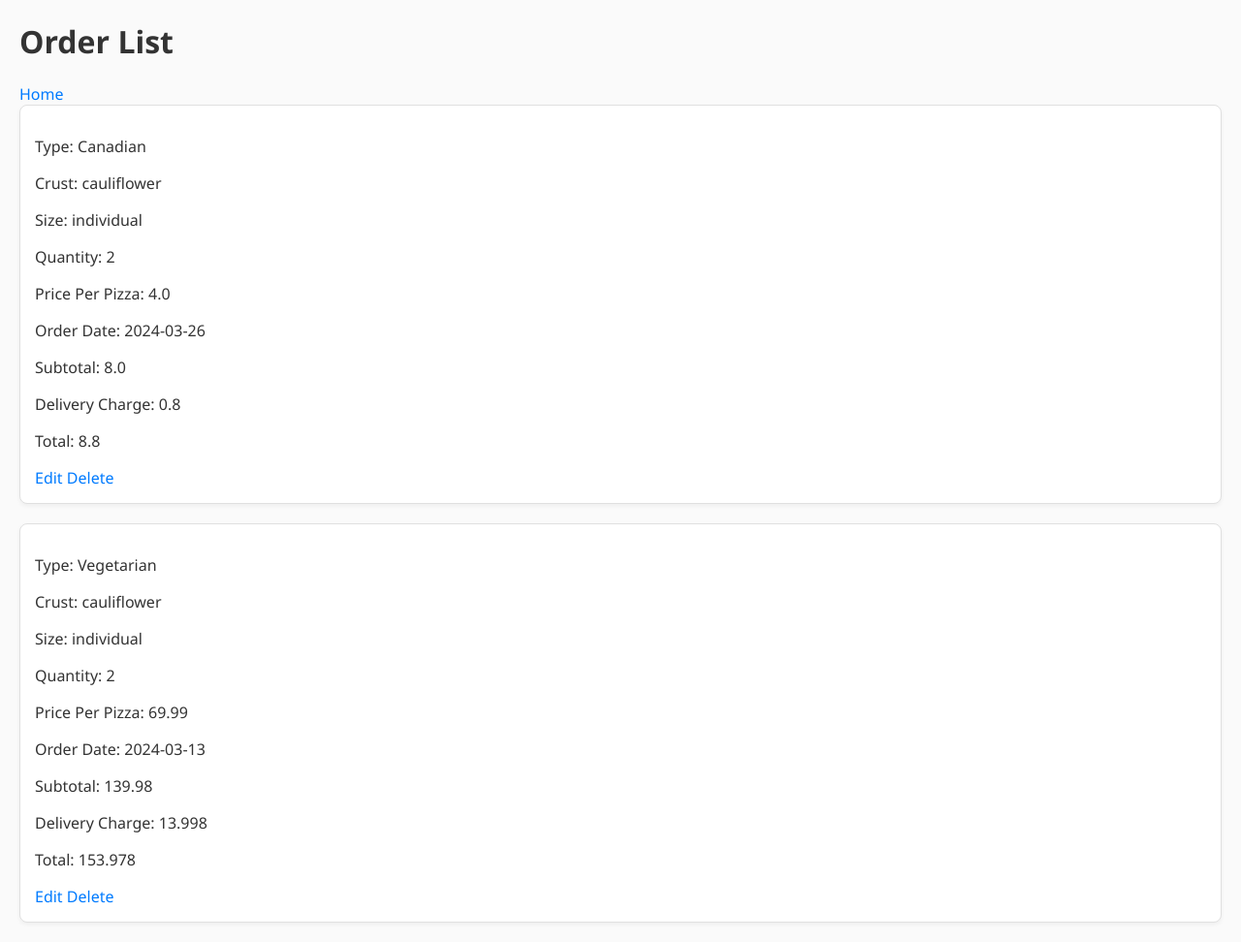
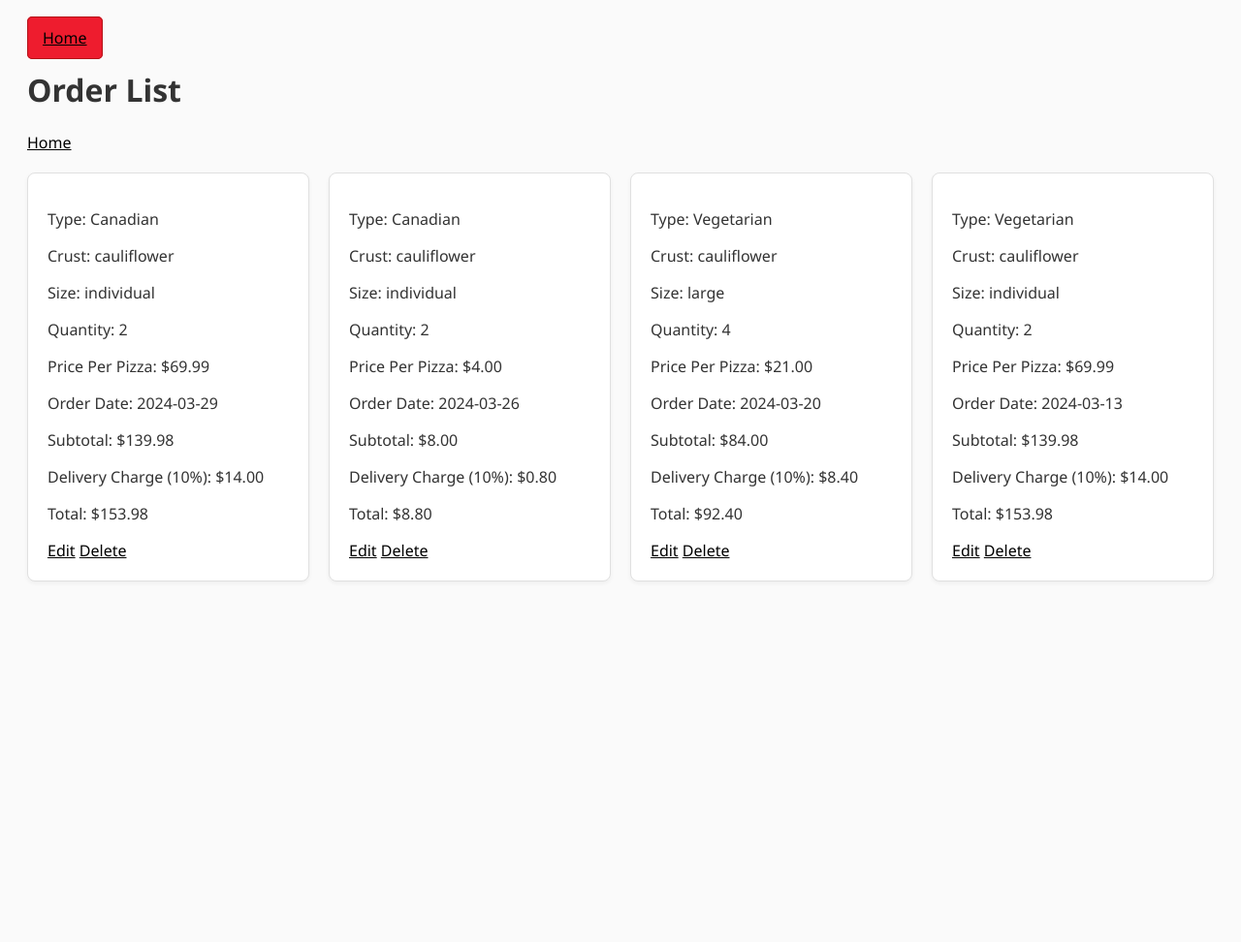
Before and after one commit to joshgervais/joshgervais-256A02, a Flask app: page /orders in a window 1280 px wide. Shown: the whole page at 97% size. After the commit the page ends 600 px from the top, so only its background shows below. Run offline with Flask 3, Linux system fonts and the light colour scheme; the visitor is signed in with stand-in values (Sample User, id 1).

Commit message:
styling improved

```diff
--- a/app.py
+++ b/app.py
@@ -1,3 +1,14 @@
+"""
+ITAS 256 - Web Development II
+Assignment 2 – Flask Web Server for Pizza Delivery Service
+Josh Gervais
+
+This application is a Flask web server designed for a basic pizza delivery service
+
+The web server operates on port 8888 and is accessible at http://localhost:8888
+
+"""
+
 from flask import Flask, render_template, url_for, flash, redirect, session, request
 from functools import wraps
 from forms import LoginForm, RegistrationForm, OrderForm
@@ -6,10 +17,12 @@ from data_handler import add_user, load_data, add_pizza_order, update_pizza_orde
 app = Flask(__name__)
 app.config['SECRET_KEY'] = 'very_secret_key'
 
+# Route for home page
 @app.route('/')
 def index():
     return 'Welcome to the Pizza Delivery Service!'
 
+# Route for handling login with form validation and session management
 @app.route('/login', methods=['GET', 'POST'])
 def login():
     form = LoginForm()
@@ -24,6 +37,7 @@ def login():
             flash('Login Unsuccessful. Please check email and password', 'danger')
     return render_template('login.html', title='Login', form=form)
 
+# Route for new user registration
 @app.route('/register', methods=['GET', 'POST'])
 def register():
     form = RegistrationForm()
@@ -33,6 +47,7 @@ def register():
         return redirect(url_for('login'))
     return render_template('register.html', title='Register', form=form)
 
+# Decorator to enforce login required
 def login_required(f):
     @wraps(f)
     def decorated_function(*args, **kwargs):
@@ -42,6 +57,7 @@ def login_required(f):
         return f(*args, **kwargs)
     return decorated_function
 
+# Decorator to enforce specific roles for access
 def role_required(role):
     def wrapper(f):
         @wraps(f)
@@ -53,13 +69,20 @@ def role_required(role):
         return decorated_function
     return wrapper
 
+# Route to display orders with price formatting
 @app.route('/orders')
 @login_required
 def orders():
     orders = load_data('pizzaorders.json')
     sorted_orders = sorted(orders, key=lambda x: x['order_date'], reverse=True)
+    for order in sorted_orders:
+        order['price_per_formatted'] = f"${order['price_per']:.2f}"
+        order['subtotal_formatted'] = f"${(order['quantity'] * order['price_per']):.2f}"
+        order['delivery_charge_formatted'] = f"${(order['quantity'] * order['price_per']) * 0.1:.2f}"
+        order['total_formatted'] = f"${(order['quantity'] * order['price_per']) * 1.1:.2f}"
     return render_template('orders.html', orders=sorted_orders)
 
+# Route for adding or editing pizza orders
 @app.route('/pizza', methods=['GET', 'POST'])
 @login_required
 def add_pizza():
@@ -70,20 +93,19 @@ def add_pizza():
     form.size.choices = [(item, item) for item in init_data['size']]
 
     if form.validate_on_submit():
-        order_date_str = form.order_date.data.strftime('%Y-%m-%d')
-        add_pizza_order(form.type.data, form.crust.data, form.size.data, form.quantity.data, form.price_per.data, order_date_str)
+        add_pizza_order(form.type.data, form.crust.data, form.size.data, form.quantity.data, form.price_per.data, form.order_date.data.strftime('%Y-%m-%d'))
         flash('Your order has been placed!', 'success')
         return redirect(url_for('orders'))
 
     return render_template('add_order.html', title='New Order', form=form)
 
+# Route for editing orders, accessible by staff
 @app.route('/edit_order/<int:order_id>', methods=['GET', 'POST'])
 @login_required
 @role_required('s')
 def edit_order(order_id):
-    orders = load_data('pizzaorders.json')
-    order_to_edit = next((order for order in orders if order['id'] == order_id), None)
-    if order_to_edit is None:
+    order_to_edit = next((order for order in load_data('pizzaorders.json') if order['id'] == order_id), None)
+    if not order_to_edit:
         flash('Order not found.', 'danger')
         return redirect(url_for('orders'))
 
@@ -97,8 +119,10 @@ def edit_order(order_id):
         update_pizza_order(order_id, form.type.data, form.crust.data, form.size.data, form.quantity.data, form.price_per.data, form.order_date.data.strftime('%Y-%m-%d'))
         flash('Order updated successfully!', 'success')
         return redirect(url_for('orders'))
+
     return render_template('edit_order.html', form=form, order_id=order_id)
 
+# Route for order deletion
 @app.route('/delete_order/<int:order_id>', methods=['POST'])
 @login_required
 @role_required('s')
@@ -106,26 +130,24 @@ def delete_order(order_id):
     delete_pizza_order(order_id)
     flash('Order deleted successfully!', 'success')
     return redirect(url_for('orders'))
+
+# Confirmation dialog for order deletion
 @app.route('/confirm_delete', methods=['GET', 'POST'])
 @login_required
 @role_required('s')
 def confirm_delete():
-    if request.method == 'GET':
-        order_id = request.args.get('order_id', type=int)
-    else:
-        order_id = request.form.get('order_id', type=int)
+    order_id = request.args.get('order_id', type=int) if request.method == 'GET' else request.form.get('order_id', type=int)
 
-    if order_id is None:
+    if not order_id:
         flash('Order ID is missing.', 'danger')
         return redirect(url_for('orders'))
 
-    # Now 'order_id' is correctly obtained for both GET and POST methods
     if request.method == 'POST' and request.form.get('confirm') == 'Yes':
         delete_pizza_order(order_id)
         flash('Order deleted successfully!', 'success')
+        return redirect(url_for('orders'))
 
-    return redirect(url_for('orders')) if request.method == 'POST' else render_template('confirm_delete.html', order_id=order_id)
-
+    return render_template('confirm_delete.html', order_id=order_id) if request.method == 'GET' else redirect(url_for('orders'))
 
 if __name__ == '__main__':
     app.run(host='0.0.0.0', port=8888, debug=True)
--- a/data/pizzaorders.json
+++ b/data/pizzaorders.json
@@ -16,5 +16,23 @@
         "quantity": 2,
         "price_per": 4.0,
         "order_date": "2024-03-26"
+    },
+    {
+        "id": 4,
+        "type": "Vegetarian",
+        "crust": "cauliflower",
+        "size": "large",
+        "quantity": 4,
+        "price_per": 21.0,
+        "order_date": "2024-03-20"
+    },
+    {
+        "id": 5,
+        "type": "Canadian",
+        "crust": "cauliflower",
+        "size": "individual",
+        "quantity": 2,
+        "price_per": 69.99,
+        "order_date": "2024-03-29"
     }
 ]
--- a/static/style.css
+++ b/static/style.css
@@ -1,88 +1,88 @@
+/* Base layout and typography */
 body {
     font-family: 'Segoe UI', Tahoma, Geneva, Verdana, sans-serif;
     background-color: #fafafa;
     color: #333;
-    margin: 20px;
+    padding: 20px;
     font-size: 16px;
 }
 
+/* Form styling */
 form {
     background: #fff;
-    padding: 30px;
+    padding: 20px;
     border-radius: 8px;
     box-shadow: 0 4px 6px rgba(0, 0, 0, 0.1);
     max-width: 400px;
     margin: 20px auto;
 }
 
+/* Responsive grid layout for orders */
+.order-container {
+    display: grid;
+    grid-template-columns: repeat(auto-fill, minmax(250px, 1fr));
+    gap: 20px;
+    margin-top: 20px;
+}
+
+/* Order card styling */
 .order {
     background: #fff;
     border: 1px solid #e0e0e0;
-    padding: 15px;
-    margin-bottom: 20px;
+    padding: 20px;
     border-radius: 8px;
     box-shadow: 0 2px 4px rgba(0, 0, 0, 0.05);
 }
 
+/* Navigation link styling */
+nav a {
+    color: #000000;
+    background-color: #ee1c2e;
+    padding: 10px 15px;
+    border-radius: 5px;
+    border: 1px solid #b31217;
+}
+
+/* Form inputs and button styling */
 input[type="text"],
 input[type="password"],
 input[type="email"],
 input[type="submit"],
-select {
-    width: 100%;
+select,
+button {
     padding: 10px;
-    margin: 10px 0 20px;
+    margin-bottom: 10px;
     border: 1px solid #ddd;
     border-radius: 4px;
-    box-sizing: border-box;
-    display: block;
 }
 
-input[type="submit"] {
-    background-color: #007bff;
+input[type="submit"],
+button {
+    background-color: #ee1c2e;
     color: white;
-    border: none;
-    cursor: pointer;
-    font-weight: bold;
 }
 
-input[type="submit"]:hover,
-input[type="submit"]:focus {
-    background-color: #0056b3;
-}
-
-.alert {
-    padding: 15px;
-    background-color: #f44336;
-    color: white;
-    border-radius: 4px;
-    margin-bottom: 20px;
-}
-
+/* Alert message styling */
 .alert-success {
     background-color: #4caf50;
 }
 
 .alert-danger {
-    background-color: #f44336;
+    background-color: #ee1c2e;
 }
 
+/* Link styling */
 a, a:visited {
-    color: #007bff;
-    text-decoration: none;
+    color: #000000;
 }
 
 a:hover, a:focus {
     text-decoration: underline;
 }
 
+/* Adjustments for smaller screens */
 @media (max-width: 768px) {
-    body {
-        margin: 10px;
-    }
-
-    form {
-        padding: 20px;
-        margin: 10px;
+    .order-container {
+        grid-template-columns: repeat(auto-fill, minmax(200px, 1fr));
     }
 }
--- a/templates/add_order.html
+++ b/templates/add_order.html
@@ -7,6 +7,9 @@
     <link rel="stylesheet" href="{{ url_for('static', filename='style.css') }}">
 </head>
 <body>
+    <nav>
+        <a href="{{ url_for('index') }}">Home</a>
+    </nav>
     <h1>New Pizza Order</h1>
     <form action="" method="post">
         {{ form.hidden_tag() }}
--- a/templates/confirm_delete.html
+++ b/templates/confirm_delete.html
@@ -7,6 +7,9 @@
     <link rel="stylesheet" href="{{ url_for('static', filename='style.css') }}">
 </head>
 <body>
+    <nav>
+        <a href="{{ url_for('index') }}">Home</a>
+    </nav>
     <h1>Confirm Deletion</h1>
     <p>Are you sure you want to delete this order?</p>
     <form action="{{ url_for('confirm_delete') }}" method="post">
--- a/templates/edit_order.html
+++ b/templates/edit_order.html
@@ -7,6 +7,9 @@
     <link rel="stylesheet" href="{{ url_for('static', filename='style.css') }}">
 </head>
 <body>
+    <nav>
+        <a href="{{ url_for('index') }}">Home</a>
+    </nav>
     <h1>Edit Pizza Order</h1>
     <form action="" method="post">
         {{ form.hidden_tag() }}
--- a/templates/login.html
+++ b/templates/login.html
@@ -7,6 +7,9 @@
     <link rel="stylesheet" href="{{ url_for('static', filename='style.css') }}">
 </head>
 <body>
+    <nav>
+        <a href="{{ url_for('index') }}">Home</a>
+    </nav>
     <h1>Login</h1>
     {% with messages = get_flashed_messages(with_categories=true) %}
         {% if messages %}
--- a/templates/orders.html
+++ b/templates/orders.html
@@ -7,19 +7,23 @@
     <link rel="stylesheet" href="{{ url_for('static', filename='style.css') }}">
 </head>
 <body>
+    <nav>
+        <a href="{{ url_for('index') }}">Home</a>
+    </nav>
     <h1>Order List</h1>
     <a href="{{ url_for('index') }}">Home</a>
-    {% for order in orders %}
-        <div class="order">
+    <div class="order-container">
+        {% for order in orders %}
+            <div class="order">
             <p>Type: {{ order.type }}</p>
             <p>Crust: {{ order.crust }}</p>
             <p>Size: {{ order.size }}</p>
             <p>Quantity: {{ order.quantity }}</p>
-            <p>Price Per Pizza: {{ order.price_per }}</p>
+            <p>Price Per Pizza: {{ order.price_per_formatted }}</p>
             <p>Order Date: {{ order.order_date }}</p>
-            <p>Subtotal: {{ order.quantity * order.price_per }}</p>
-            <p>Delivery Charge: {{ (order.quantity * order.price_per) * 0.1 }}</p>
-            <p>Total: {{ (order.quantity * order.price_per) * 1.1 }}</p>
+            <p>Subtotal: {{ order.subtotal_formatted }}</p>
+            <p>Delivery Charge (10%): {{ order.delivery_charge_formatted }}</p>
+            <p>Total: {{ order.total_formatted }}</p>
             <a href="{{ url_for('edit_order', order_id=order['id']) }}">Edit</a>
             <a href="{{ url_for('confirm_delete', order_id=order['id']) }}">Delete</a>
         </div>
--- a/templates/register.html
+++ b/templates/register.html
@@ -7,6 +7,9 @@
     <link rel="stylesheet" href="{{ url_for('static', filename='style.css') }}">
 </head>
 <body>
+    <nav>
+        <a href="{{ url_for('index') }}">Home</a>
+    </nav>
     <h1>Register</h1>
     {% with messages = get_flashed_messages(with_categories=true) %}
         {% if messages %}
```
